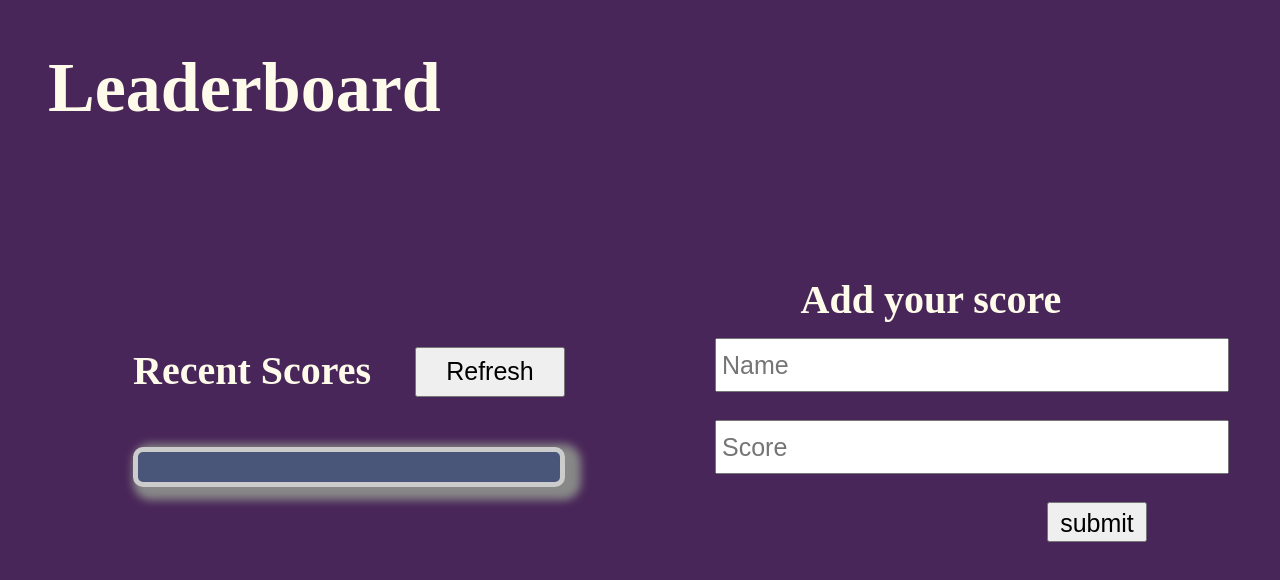
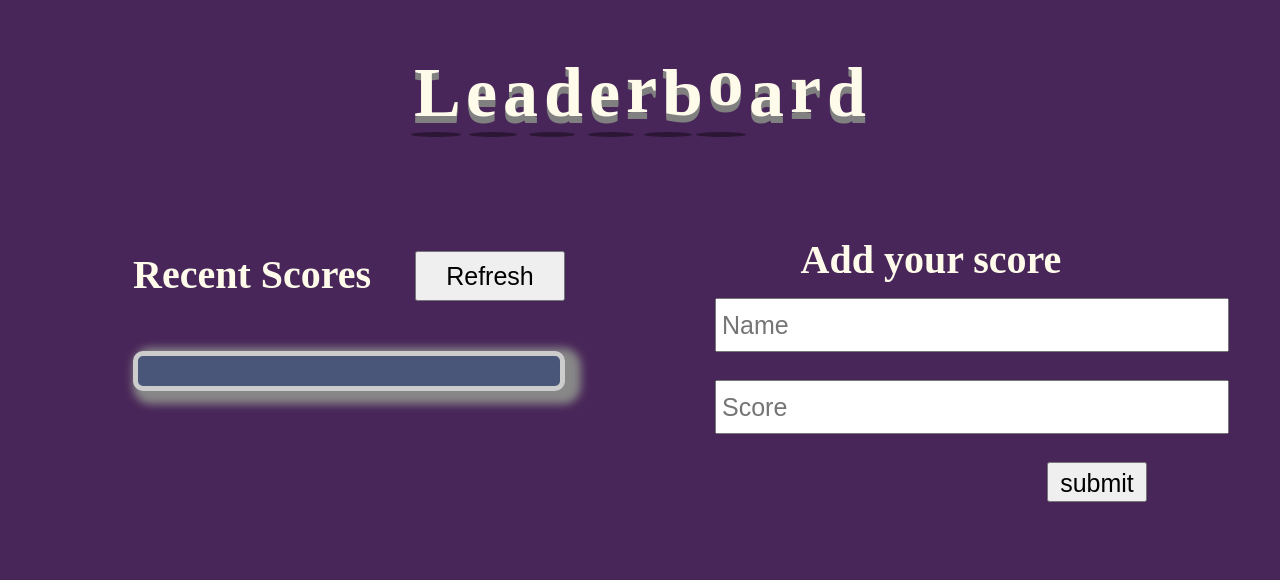
Before and after one commit to QueenterJuma/-Leaderboard-API.github.io, a website built with webpack: page src/index.html in a window 1280 px wide. Built offline with nearby package versions, Linux system fonts and the light colour scheme; no server answers.

Commit message:
Add update in index.html and style.css file

```diff
--- a/src/index.html
+++ b/src/index.html
@@ -8,7 +8,25 @@
   </head>
 
   <body>
-    <h1>Leaderboard</h1>
+    <!-- <h1>Leaderboard</h1> -->
+    <div class="bouncing-text">
+      <div class="bouncing-heading">
+        <div class="l">L</div>
+        <div class="e">e</div>
+        <div class="a">a</div>
+        <div class="d">d</div>
+        <div class="e">e</div>
+        <div class="r">r</div>
+        <div class="b">b</div>
+        <div class="o">o</div>
+        <div class="a">a</div>
+        <div class="r">r</div>
+        <div class="d">d</div>
+        <div class="shadow"></div>
+        <div class="shadow-two"></div>
+      </div>
+    </div>
+
     <div class="container">
       <div class="score-board">
         <div class="score-header">
--- a/src/style.css
+++ b/src/style.css
@@ -30,7 +30,7 @@ h3 {
   display: flex;
   gap: 150px;
   justify-content: center;
-  align-items: center;
+  /* align-items: center; */
   margin: 100px;
 }
 
@@ -181,3 +181,175 @@ input {
     opacity: 0;
   }
 }
+
+.bouncing-text {
+  position: relative;
+  display: flex;
+  font-size: 70px;
+  color: #fffbeb;
+  font-weight: bolder;
+  margin: 50px auto 0 auto;
+  /* margin-top: 50px; */
+  /* border: 1px solid red; */
+}
+
+.bouncing-heading {
+  display: flex;
+}
+/* Style the letters: */
+.l,
+.e,
+.a,
+.d,
+.r,
+.b,
+.o {
+  color: #fffbeb;
+  text-shadow: 0 3px grey, 0 5px grey, 0 7px grey;
+  margin: 3px;
+}
+
+/* Add the bounce effect animation: */
+
+@keyframes bounce {
+  0% {
+    transform: scale(1, 1) translateY(0);
+  }
+
+  10% {
+    transform: scale(1.1, 0.9) translateY(0);
+  }
+
+  30% {
+    transform: scale(0.9, 1.1) translateY(-55px);
+  }
+
+  50% {
+    transform: scale(1.05, 0.95) translateY(0);
+  }
+
+  58% {
+    transform: scale(1, 1) translateY(-7px);
+  }
+
+  65% {
+    transform: scale(1, 1) translateY(0);
+  }
+
+  100% {
+    transform: scale(1, 1) translateY(0);
+  }
+}
+
+.l {
+  animation: bounce 1s ease infinite;
+}
+
+.e {
+  animation: bounce 1s ease infinite 0.1s;
+}
+
+.a {
+  animation: bounce 1s ease infinite 0.2s;
+}
+
+.d {
+  animation: bounce 1s ease infinite 0.3s;
+}
+
+.r {
+  animation: bounce 1s ease infinite 0.4s;
+}
+
+.b {
+  animation: bounce 1s ease infinite 0.5s;
+}
+
+.o {
+  animation: bounce 1s ease infinite 0.6s;
+}
+
+/* add shadow */
+.bouncing-text::before,
+.bouncing-text::after {
+  content: "";
+  position: absolute;
+  background-color: rgba(0, 0, 0, 0.4);
+  width: 50px;
+  height: 5px;
+  border-radius: 50%;
+  top: 82px;
+  z-index: -1;
+}
+
+.shadow,
+.shadow-two {
+  position: absolute;
+  top: 82px;
+  z-index: -1;
+}
+
+.shadow::before,
+.shadow::after,
+.shadow-two::before,
+.shadow-two::after {
+  content: "";
+  position: absolute;
+  background-color: rgba(0, 0, 0, 0.4);
+  width: 50px;
+  height: 5px;
+  border-radius: 50%;
+  top: 0;
+}
+
+.bouncing-text::before {
+  left: 0;
+  animation: scale 1s linear infinite;
+}
+
+@keyframes scale {
+  0% {
+    transform: scaleX(1);
+  }
+
+  25% {
+    transform: scaleX(0.4);
+  }
+
+  50% {
+    transform: scaleX(1);
+  }
+
+  75% {
+    transform: scaleX(0.9);
+  }
+
+  100% {
+    transform: scaleX(1);
+  }
+}
+
+.bouncing-text::after {
+  left: 57px;
+  animation: scale 1s linear infinite 0.1s;
+}
+
+.shadow::before {
+  left: 116px;
+  animation: scale 1s linear infinite 0.2s;
+}
+
+.shadow::after {
+  left: 175px;
+  animation: scale 1s linear infinite 0.3s;
+}
+
+.shadow-two::before {
+  left: 232px;
+  animation: scale 1s linear infinite 0.4s;
+}
+
+.shadow-two::after {
+  left: 285px;
+  animation: scale 1s linear infinite 0.5s;
+}
```
